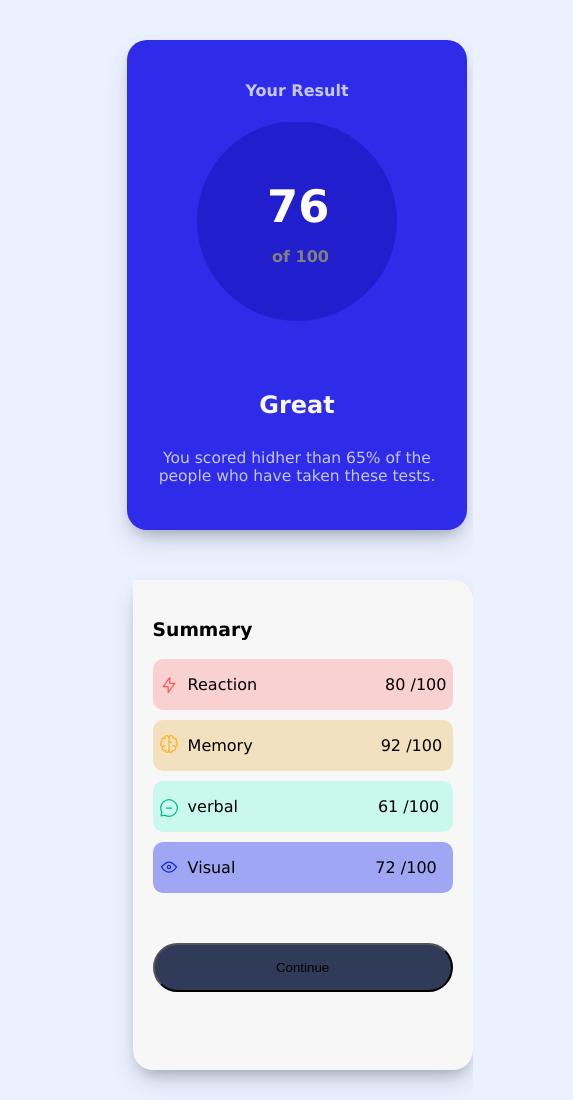
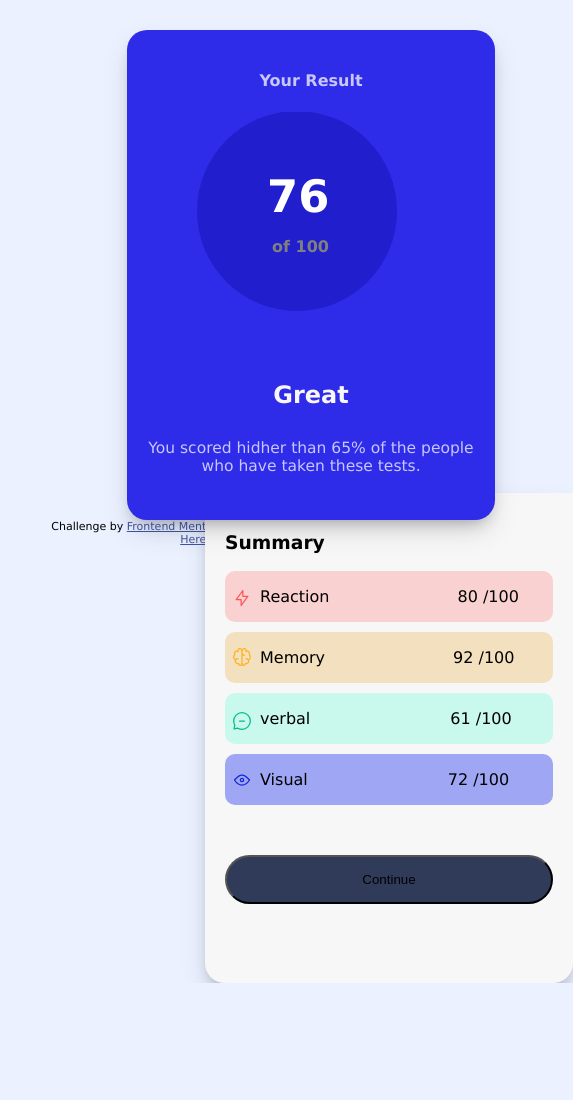
Before and after one commit to Chima22/-results-summary-component-main, a plain HTML site: page index.html in a window 390 px wide. Shown: the top 1100 px of the page, 573 px wide, since content can reach past the window. After the commit the page ends 983 px from the top, so only its background shows below. Drawn offline with Linux system fonts and the light colour scheme.

Commit message:
Update style.css

```diff
--- a/style.css
+++ b/style.css
@@ -179,48 +179,30 @@ button{
   }
   /* mobile  */
       @media (min-width:334px) and (max-width:700px) {
-
-    .grid {
+         .grid{
             display: block;
          }
-    .card {
-        width: 300px;
+         .card{
+            margin:auto;
+            width: 328px;
             height: 450px;
-        /* flex-direction:column; */
-
+        }
+        .grid> .card:nth-child(1){
+            padding: 20px;
+            margin-top: 30px;
+             margin-left: 10px;
+             position: relative;
+             z-index:1;
 
         }
-
-      .grid> .card:nth-child(1){
-        grid-area: one;
-        /* background-color: var(--Lightroyalblue); */
-        /* text-align: center; */
-        padding: 20px;
-        margin-top: 40px;
-         margin-right: 0;
-         position: relative;
-         z-index: 1;
-        border-radius: 20px;
+        .grid> .card:nth-child(2){
+            margin-top: -27px;
+            margin-left: 10px;
+            padding: 20px 20px;
+            margin-bottom: 20px;
+            border-top-right-radius: 0 ;
+            /* border-bottom-right-radius:20px ; */
+            border-bottom-left-radius:20px ;
 
         }
-
-    .grid> .card:nth-child(2){
-        grid-area: two;
-        /* background-color: var(--White); */
-        margin-top: 40px;
-        margin-bottom: 30px;
-        position: absolute;
-        top: 64%;
-        left: 34%;
-        padding: 20px;
-        border-bottom-left-radius: 20px;
-        /* border-bottom-right-radius:20px ; */
         }
-
-}
-
-.attribution{
-    position: absolute;
-    top: 145%;
-    left: 50%;
-}
```
Lines whose indentation alone changed are shown as unchanged.
